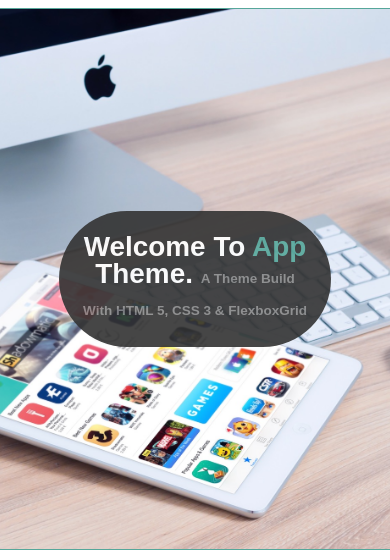
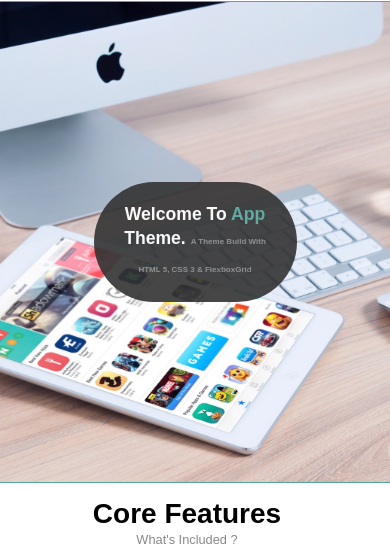
Before and after one commit to alexgooner12/app-theme-project, a plain HTML site: page index.html in a window 390 px wide. Shown: the part 59-619 px from the top of the page. Drawn offline with Linux system fonts and the light colour scheme.

Commit message:
Add style for screen size from 991px to 768px.

```diff
--- a/index.html
+++ b/index.html
@@ -47,7 +47,7 @@
     <section id="showcase" class="showcase">
         <div class="container">
             <div class="row center-xs center-sm center-md center-lg middle-xs middle-sm middle-md middle-lg">
-                <div class="showcase__content col-xs-8 col-sm-8 col-md-8 col-lg-8">
+                <div class="showcase__content col-xs-6 col-sm-8 col-md-8 col-lg-8">
                     <h1 class="showcase__heading">
                         Welcome to <span class="showcase__heading-title">app</span> theme.
                         <span class="showcase__heading-body">A theme build with HTML 5, CSS 3 & flexboxGrid</span>
--- a/sass/_components.scss
+++ b/sass/_components.scss
@@ -68,6 +68,10 @@
             font-size: 3.1rem;
         }
 
+        @include respond(tab-port) {
+            font-size: 2.2rem;
+        }
+
         &-title {
             color: $color-primary;
         }
@@ -75,6 +79,10 @@
         &-body {
             color: $light-grey-color;
             font-size: 1.5rem;
+
+            @include respond(tab-port) {
+                font-size: 1rem;
+            }
         }
     }
 }
@@ -117,6 +125,10 @@
     &__heading {
         font-size: 3.5rem;
         margin-bottom: 3.5rem;
+
+        @include respond(tab-port) {
+            font-size: 3rem;
+        }
     }
     &__list {
         list-style: none;
@@ -138,6 +150,11 @@
     line-height: 2.5rem;
     &__heading {
         padding-bottom: 1.5rem;
+        font-size: 2rem;
+
+        @include respond(tab-port) {
+            margin: 1rem 0 2rem 0;
+        }
     }
 
     &__list {
@@ -149,6 +166,9 @@
     }
 
     &__item {
+        @include respond(tab-port) {
+            padding-bottom: 1rem;
+        }
     }
 }
 
@@ -164,6 +184,10 @@
 
         @include respond(tab-land) {
             width: 12rem;
+        }
+
+        @include respond(tab-port) {
+            width: 15rem;
         }
     }
 
@@ -181,6 +205,12 @@
             margin-left: -1rem;
             width: 6rem;
         }
+
+        @include respond(tab-port) {
+            margin-left: 0;
+            width: 15rem;
+        }
+
     }
 }
 
--- a/sass/_layout.scss
+++ b/sass/_layout.scss
@@ -24,6 +24,10 @@
     background: $dark-grey-color;
     opacity: .9;
     color: $color-white;
+
+    @include respond(tab-port) {
+        padding: 2.5rem 0;
+    }
 }
 
 // company
--- a/sass/_mixins.scss
+++ b/sass/_mixins.scss
@@ -5,13 +5,13 @@
 }
 
 @mixin respond ($breakpoint) {
-//    @if $breakpoint == phone {
-//        @media only screen and (max-width: 37.5em) { @content }; // 600px
-//    }
-//
-//    @if $breakpoint == tab-port {
-//        @media only screen and(max-width: 56.25em) { @content }; //900px
-//    }
+    @if $breakpoint == phone {
+        @media only screen and (max-width: 48em) { @content }; // 768px
+    }
+
+    @if $breakpoint == tab-port {
+        @media only screen and(max-width: 61.93em) { @content }; //991px
+    }
 
     @if $breakpoint == tab-land {
         @media only screen and (max-width: 75em) { @content }; //1200px
```
Also changed, not shown: css/main.css.
